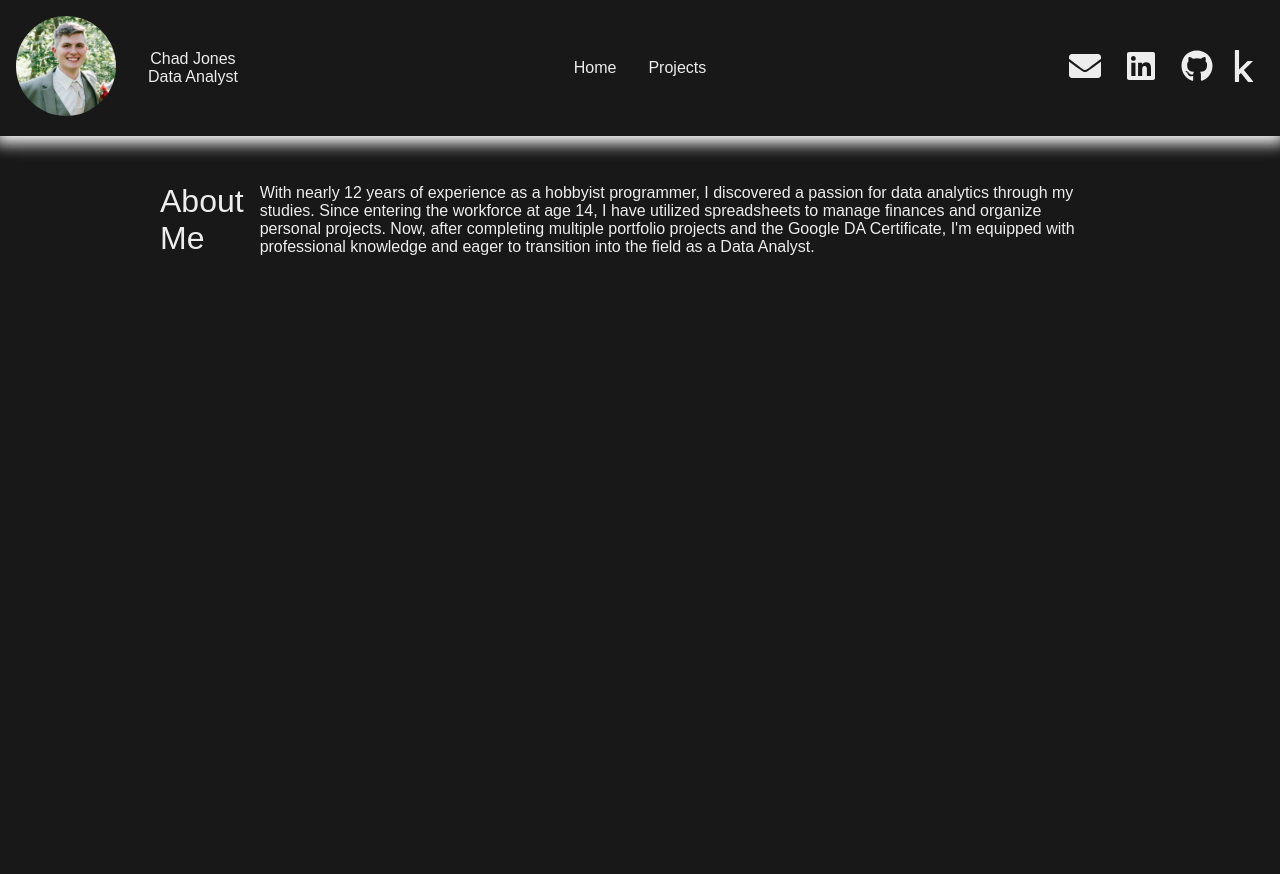
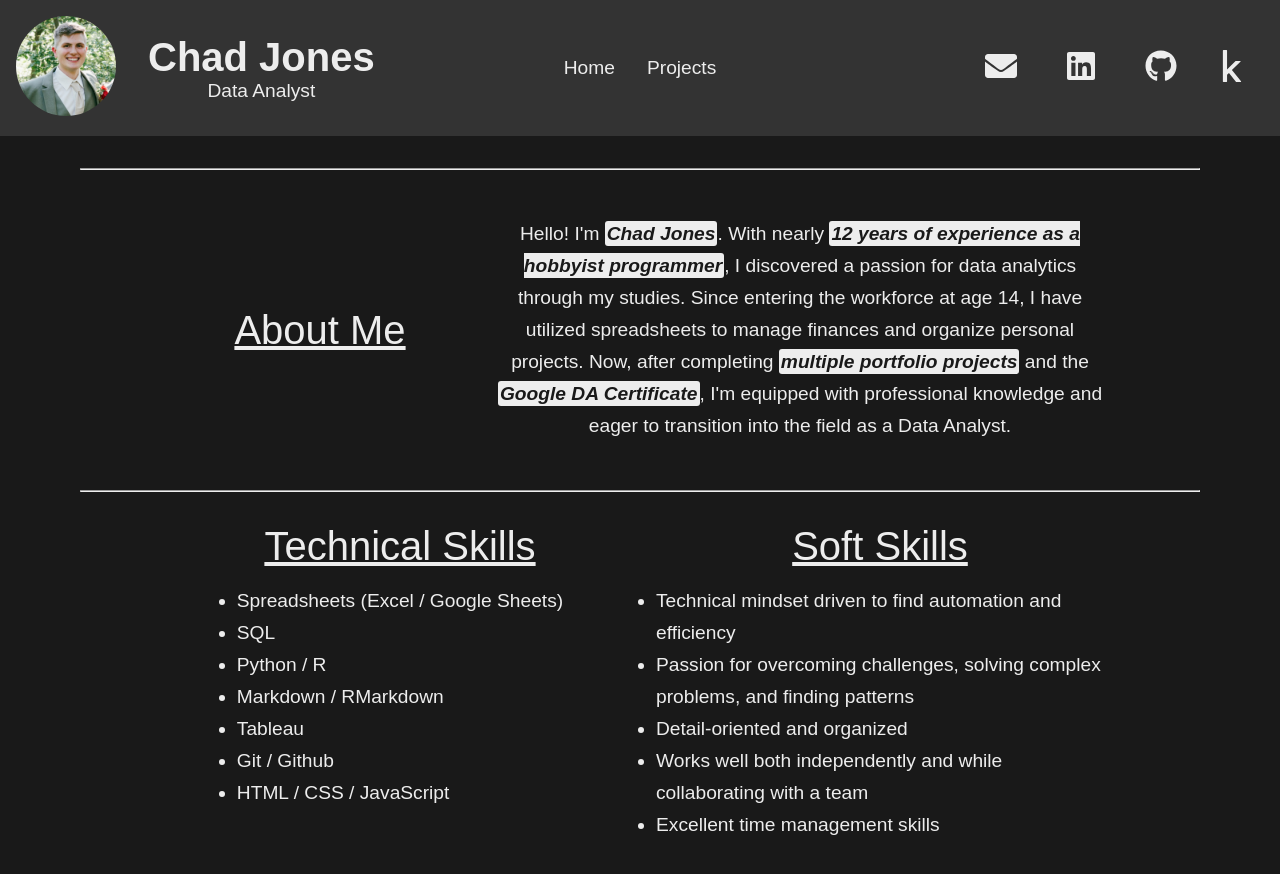
Before and after one commit to ClownChad/Portfolio, a Next.js app: page / in a window 1280 px wide. Shown: the top 874 px of the page. Before the commit the page ends 800 px from the top, so only its background shows below. Built offline with nearby package versions, Linux system fonts and the light colour scheme.

Commit message:
Changed header background color. Finsished basic about me section. Finished basic skills section.

```diff
--- a/app/globals.css
+++ b/app/globals.css
@@ -1,9 +1,14 @@
 :root {
-  --background: #181818;
+  --background: #191919;
+  --background_header: #333;
   --foreground: #ededed;
-  --red: red;
+  --foreground_40: rgb(237, 237, 237, .4);
+  --green: #859e6f;
 
-  --fs_header: 2rem
+  --fs_header: 2.5rem;
+  --fs_p: 1.2rem;
+
+  --section_margin: 2rem 5rem;
 }
 
 html,
--- a/app/page.module.css
+++ b/app/page.module.css
@@ -1,18 +1,59 @@
 .main{
-  margin: 2rem 10rem;
+  margin: 2rem 5rem;
+}
+
+.text_em{
+  padding: 2px;
+  color: var(--background);
+  background-color: var(--foreground);
+  border-radius: 3px;
+  font-weight: bold;
+  font-style: italic;
 }
 
 .about_me_cont{
-  display: flex;
-  flex-direction: row;
-  justify-content: space-evenly;
+  display: grid;
+  grid-template-columns: 1fr 2fr;
+  grid-template-rows: 100%;
+  justify-content: center;
   align-items: center;
+  text-align: center;
+  margin: var(--section_margin);
 
   .about_me_title{
     font-size: var(--fs_header);
+    text-decoration: underline;
   }
 
   .about_me{
     margin: 1rem;
+    font-size: var(--fs_p);
+    line-height: 2rem;
   }
 }
+
+.skills_cont{
+  display: flex;
+  flex-direction: row;
+  justify-content: space-evenly;
+  height: 100%;
+  margin: var(--section_margin);
+
+  .tech_skills_cont, .soft_skills_cont{
+    display: flex;
+    flex-direction: column;
+    align-items: center;
+    width: 100%;
+  }
+
+  .tech_skills_title, .soft_skills_title{
+    font-size: var(--fs_header);
+    text-decoration: underline;
+  }
+
+  .tech_skills_list, .soft_skills_list{
+    margin: 1rem;
+    font-size: var(--fs_p);
+    line-height: 2rem;
+  }
+}
--- a/app/page.tsx
+++ b/app/page.tsx
@@ -3,10 +3,41 @@ import styles from "./page.module.css";
 export default function Home() {
   const content = (
     <main className={styles.main}>
+
+      <hr/>
+
       <div className={styles.about_me_cont}>
         <div className={styles.about_me_title}>About Me</div>
         <div className={styles.about_me}>
-          <p>With nearly 12 years of experience as a hobbyist programmer, I discovered a passion for data analytics through my studies. Since entering the workforce at age 14, I have utilized spreadsheets to manage finances and organize personal projects. Now, after completing multiple portfolio projects and the Google DA Certificate, I&#39;m equipped with professional knowledge and eager to transition into the field as a Data Analyst.</p>
+          <p>Hello! I'm <span className={styles.text_em}>Chad Jones</span>. With nearly <span className={styles.text_em}>12 years of experience as a hobbyist programmer</span>, I discovered a passion for data analytics through my studies. Since entering the workforce at age 14, I have utilized spreadsheets to manage finances and organize personal projects. Now, after completing <span className={styles.text_em}>multiple portfolio projects</span> and the <span className={styles.text_em}>Google DA Certificate</span>, I&#39;m equipped with professional knowledge and eager to transition into the field as a Data Analyst.</p>
+        </div>
+      </div>
+
+      <hr/>
+
+      <div className={styles.skills_cont}>
+        <div className={styles.tech_skills_cont}>
+          <div className={styles.tech_skills_title}>Technical Skills</div>
+          <ul className={styles.tech_skills_list}>
+            <li>Spreadsheets (Excel / Google Sheets)</li>
+            <li>SQL</li>
+            <li>Python / R</li>
+            <li>Markdown / RMarkdown</li>
+            <li>Tableau</li>
+            <li>Git / Github</li>
+            <li>HTML / CSS / JavaScript</li>
+          </ul>
+        </div>
+
+        <div className={styles.soft_skills_cont}>
+        <div className={styles.soft_skills_title}>Soft Skills</div>
+          <ul className={styles.soft_skills_list}>
+            <li>Technical mindset driven to find automation and efficiency</li>
+            <li>Passion for overcoming challenges, solving complex problems, and finding patterns</li>
+            <li>Detail-oriented and organized</li>
+            <li>Works well both independently and while collaborating with a team</li>
+            <li>Excellent time management skills</li>
+          </ul>
         </div>
       </div>
     </main>
--- a/components/Header.module.css
+++ b/components/Header.module.css
@@ -1,6 +1,4 @@
 .header{
-    /* position: fixed;  */
-    /* test */
     display: grid;
     grid-template-columns: repeat(3, 1fr);
     grid-template-rows: auto;
@@ -10,7 +8,8 @@
     width: 100%;
     padding: 1rem;
 
-    box-shadow: 0 0.2rem 15px 5px white;
+    background-color: var(--background_header);
+    /* box-shadow: 0 0.2rem 8px 5px var(--foreground_40); */
 }
 
 .name_cont{
@@ -26,21 +25,45 @@
         flex-direction: column;
         justify-content: center;
         padding: 1rem 2rem;
+
+        .name{
+            font-size: var(--fs_header);
+            font-weight: bold;
+        }
+
+        .title{
+            font-size: var(--fs_p);
+        }
     }
 }
 
 .nav{
+    font-size: var(--fs_p);
+    height: 100%;
+
     .list{
         display: flex;
         flex-direction: row;
         justify-content: center;
         align-items: center;
 
+        width: 100%;
+        height: 100%;
+
         list-style: none;
         list-style-type: none;
 
-        .list_item{
+        .nav_link{
+            display: flex;
+            justify-content: center;
+            align-items: center;
+            height: 50%;
             padding-inline: 1rem;
+        }
+
+        .nav_link:hover{
+            color: var(--background);
+            background-color: var(--foreground);
         }
     }
 }
@@ -49,6 +72,10 @@
     display: flex;
     justify-content: flex-end;
 
+    .icon_link{
+        padding: .75rem;
+    }
+
     .icon{
         margin-inline: .75rem;
     }
@@ -56,4 +83,21 @@
     .icon_kaggle{
         margin-inline: .22rem;
     }
+
+    .icon, .icon_kaggle{
+        color: var(--foreground);
+        background-color: var(--background_header);
+    }
+
+    .icon_link:hover{
+        color: var(--background_header);
+        background-color: var(--foreground);
+
+        .icon, .icon_kaggle{
+            color: var(--background_header);
+            background-color: var(--foreground);
+        }
+    }
+
+
 }
--- a/components/Header.tsx
+++ b/components/Header.tsx
@@ -17,39 +17,44 @@ export default function Header(){
                 </div>
 
                 <div className={styles.text_cont}>
-                    <div className="name">Chad Jones</div>
-                    <div className="title">Data Analyst</div>
+                    <div className={styles.name}>Chad Jones</div>
+                    <div className={styles.title}>Data Analyst</div>
                 </div>
             </div>
 
             <nav className={styles.nav}>
                 <ul className={styles.list}>
-                    <li className={styles.list_item}><a href="#">Home</a></li>
-                    <li className={styles.list_item}><a href="#">Projects</a></li>
+                    <a className={styles.nav_link} href="/">
+                        <li>Home</li>
+                    </a>
+
+                    <a className={styles.nav_link} href="#">
+                        <li>Projects</li>
+                    </a>
 
                 </ul>
             </nav>
 
             <div className={styles.contact_cont}>
-                <a href="clownchad@gmail.com">
+                <a className={styles.icon_link} href="clownchad@gmail.com">
                     <FaEnvelope
                         className={styles.icon}
                         size={'2rem'}
                     />
                 </a>
-                <a href="https://www.linkedin.com/in/chad-j-524825348/">
+                <a className={styles.icon_link} href="https://www.linkedin.com/in/chad-j-524825348/">
                     <FaLinkedin
                         className={styles.icon}
                         size={'2rem'}
                     />
                 </a>
-                <a href="https://github.com/ClownChad">
+                <a className={styles.icon_link} href="https://github.com/ClownChad">
                     <FaGithub
                         className={styles.icon}
                         size={'2rem'}
                     />
                 </a>
-                <a href="https://www.kaggle.com/clownchad/code">
+                <a className={styles.icon_link} href="https://www.kaggle.com/clownchad/code">
                     <FaKaggle
                         className={styles.icon_kaggle}
                         size={'2rem'}
```
Also changed, not shown: TODO.txt (added).
